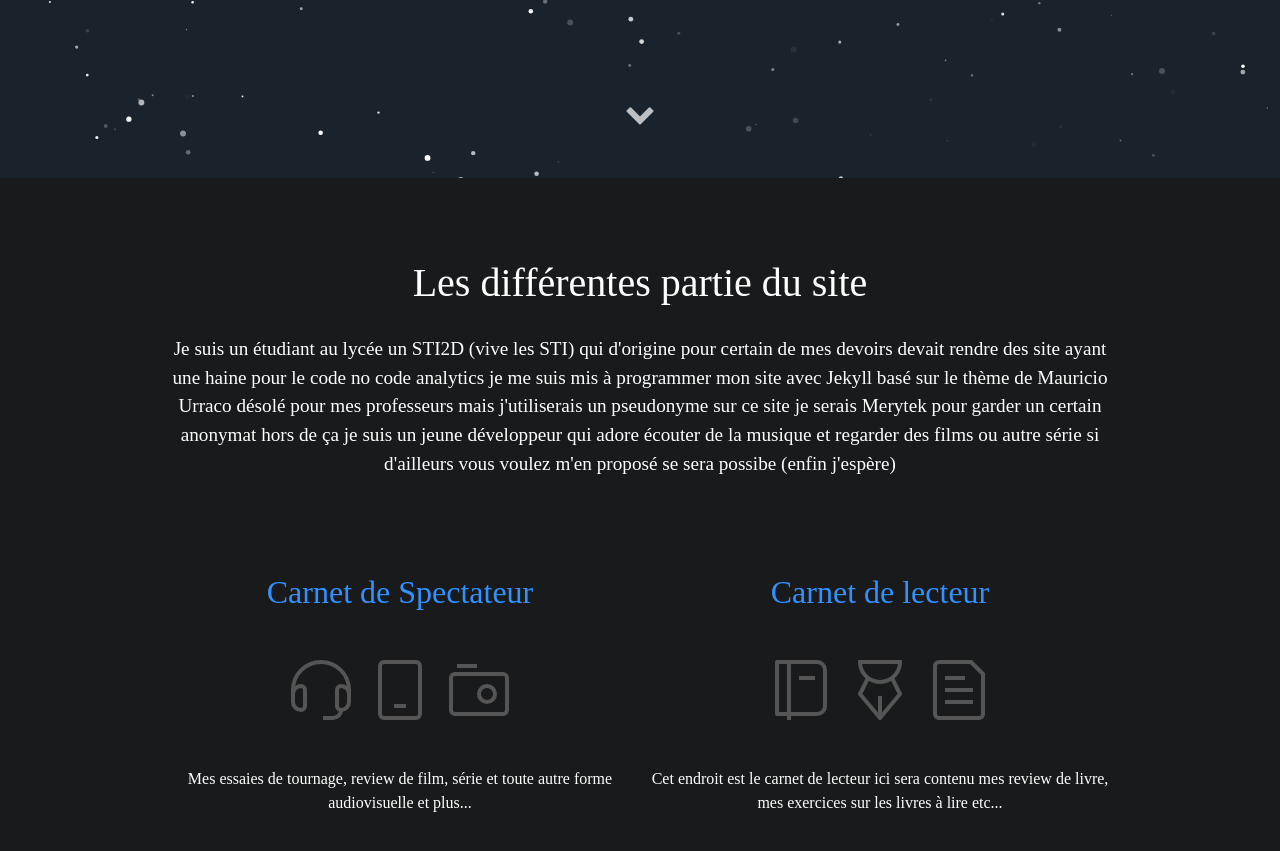
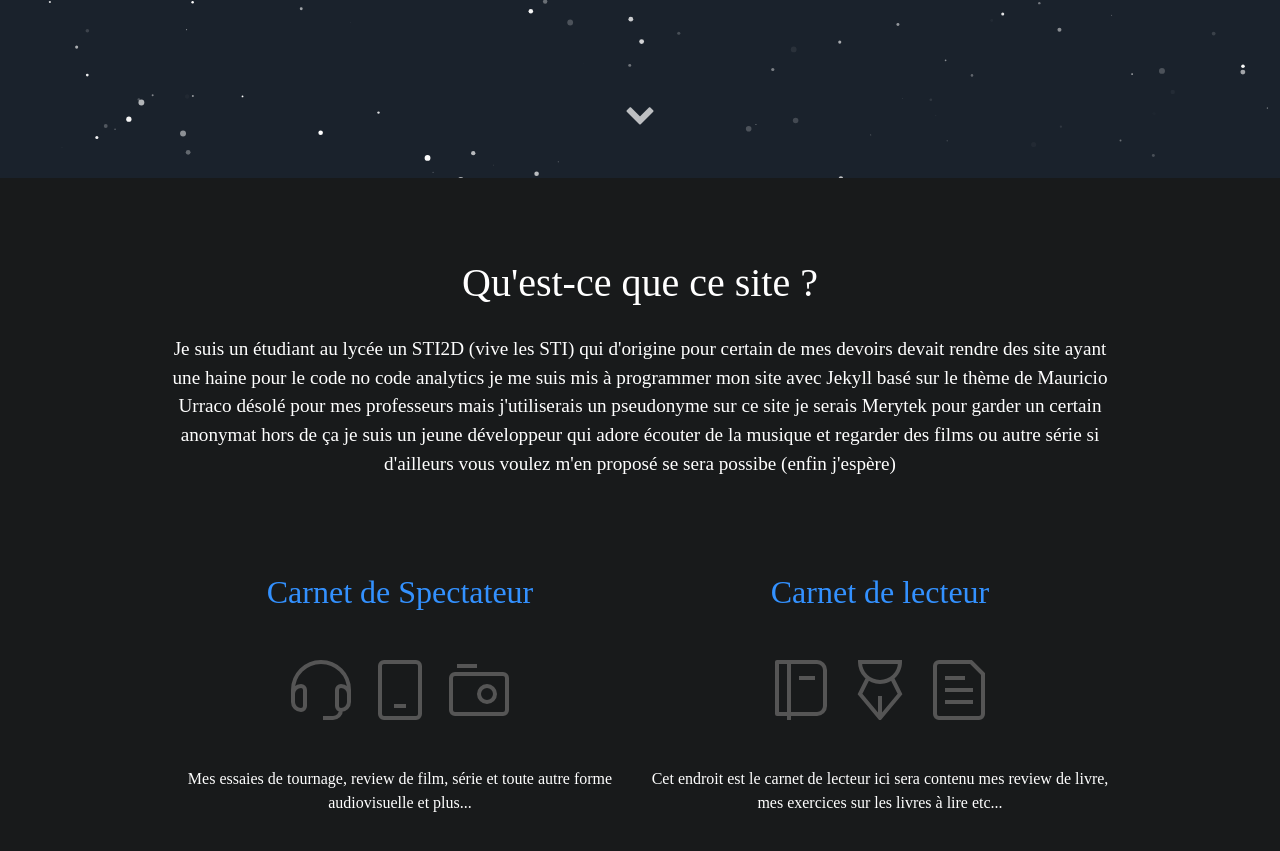
Before and after one commit to Merytek/Merytek.github.io, a Jekyll site: the page built from index.html, in a window 1280 px wide and 900 px high, scrolled down 722 px. Shown: the top 851 px of the window. Built offline with Jekyll 4.4.1, drawn with Linux system fonts in a browser that asks for light colours; some web fonts are replaced.

Commit message:
Add files via upload

```diff
--- a/_includes/about.html
+++ b/_includes/about.html
@@ -1,5 +1,5 @@
 <div class="user-details">
-  <h1>Les différentes partie du site</h1>
+  <h1>Qu'est-ce que ce site ?</h1>
   <p>{{ site.user_description }}</p>
 </div>
 <div class="user">
```
